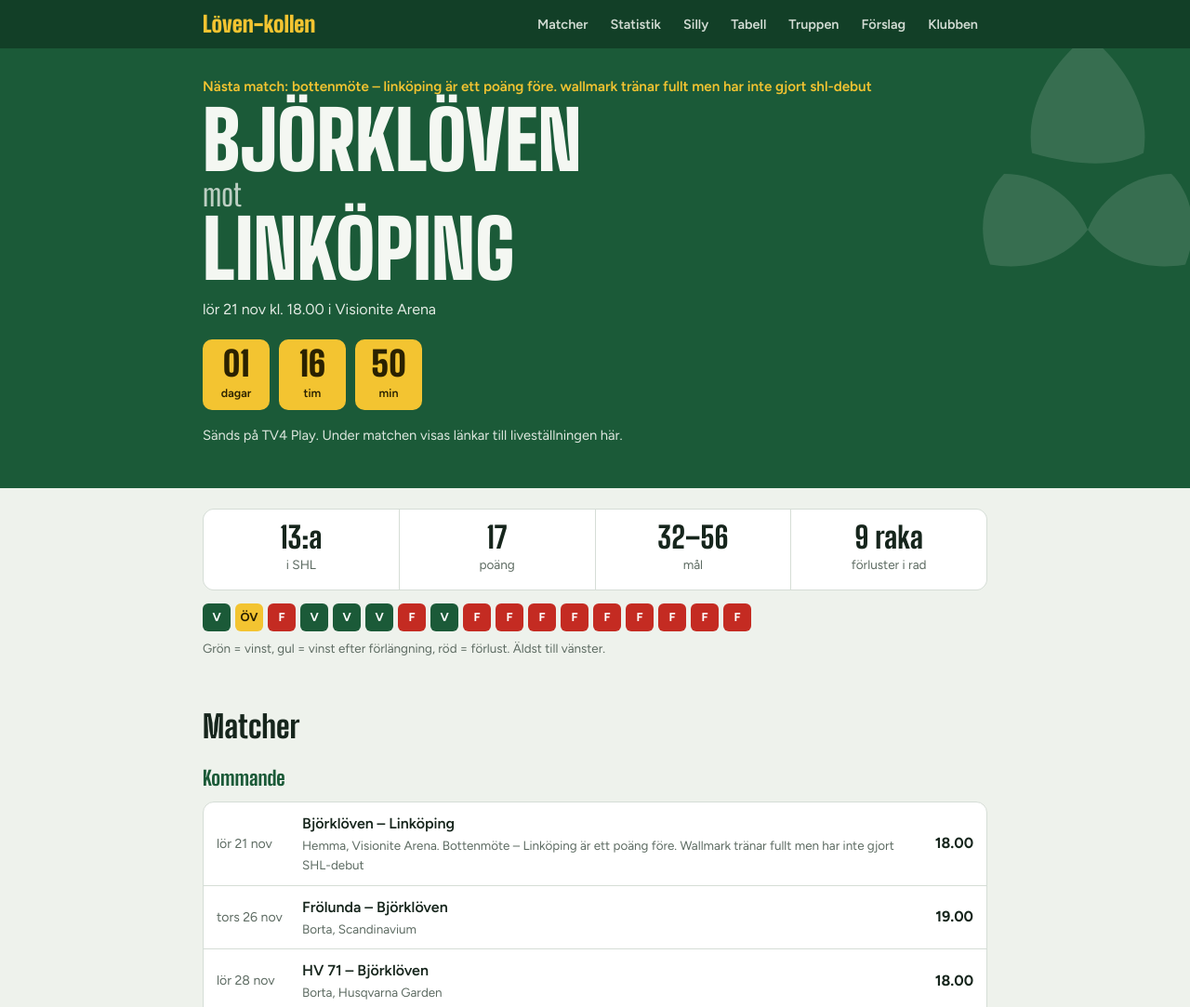
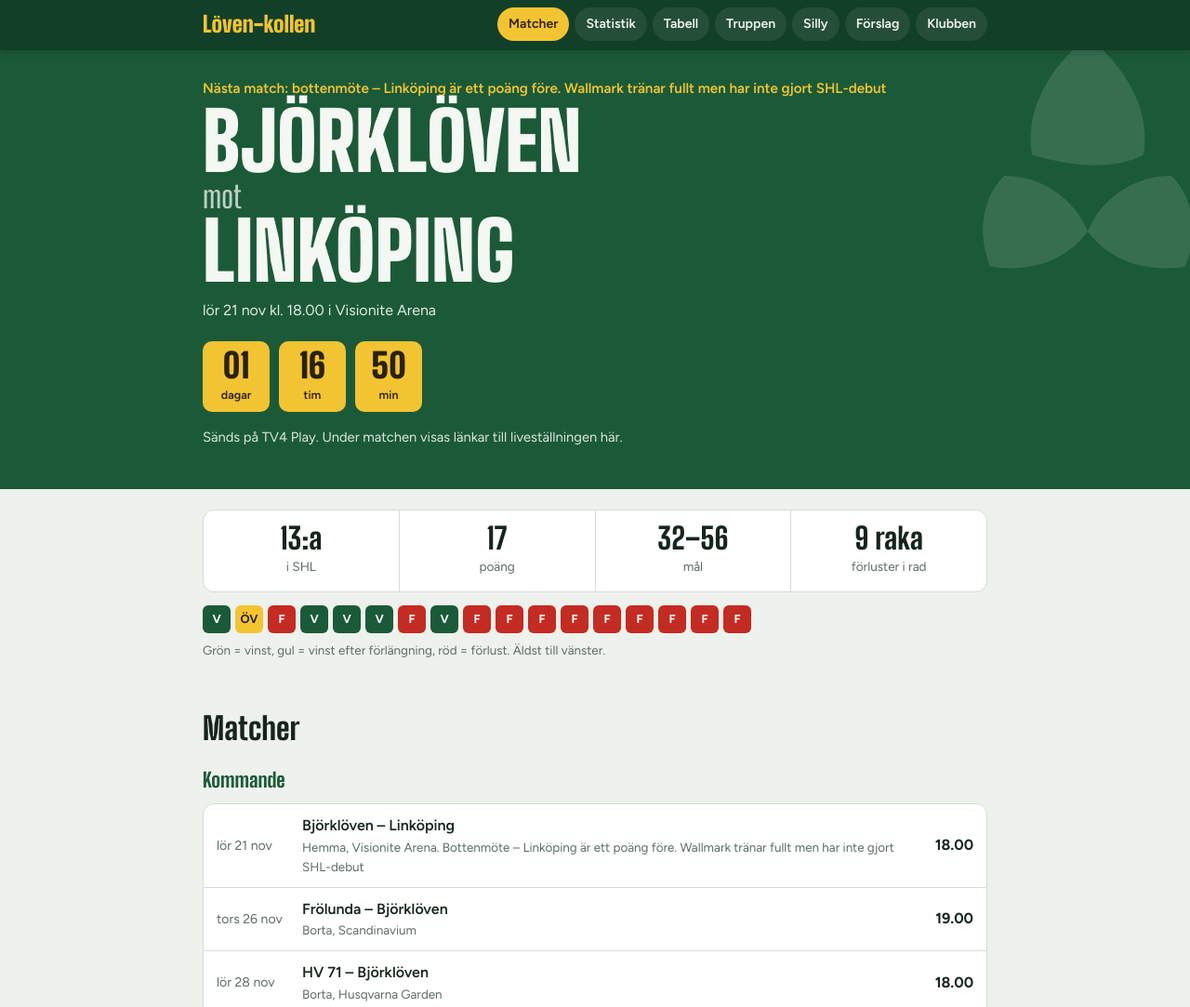
Before and after one commit to bptjd64k8g-max/loven-kollen, a website: page index.html in a window 1280 px wide. Shown: the top 1083 px of the page at 93% size. Drawn offline with Linux system fonts and the light colour scheme.

Commit message:
Menyn i rutnät som ligger kvar överst, Silly före Förslag, ny tröja
Co-Authored-By: Claude Opus 5.5 <noreply@anthropic.com>
Claude-Session: https://claude.ai/code/session_0188SkNJeNdYEeWG9YRsargo

```diff
--- a/index.html
+++ b/index.html
@@ -46,11 +46,14 @@ section{padding:38px 0 6px}
 
 /* nav */
 nav{position:sticky;top:env(safe-area-inset-top,0px);z-index:5;background:var(--green-deep);color:var(--hero-ink)}
-nav .wrap{display:flex;align-items:center;gap:4px;height:52px;overflow-x:auto;scrollbar-width:none}
-nav .wrap::-webkit-scrollbar{display:none}
-.brand{font-family:"Big Shoulders Display",Impact,sans-serif;font-weight:900;font-size:1.5rem;margin-right:auto;padding-right:10px;color:var(--leaf);text-decoration:none;white-space:nowrap}
-nav a.tab{text-decoration:none;font-weight:600;font-size:.9rem;padding:7px 10px;border-radius:999px;white-space:nowrap;color:var(--hero-ink);opacity:.85}
-nav a.tab:hover{opacity:1;background:rgba(255,255,255,.1)}
+nav{box-shadow:0 2px 10px rgba(0,0,0,.18)}
+nav .wrap{display:flex;flex-wrap:wrap;align-items:center;gap:6px 16px;padding-top:8px;padding-bottom:10px}
+.brand{font-family:"Big Shoulders Display",Impact,sans-serif;font-weight:900;font-size:1.5rem;line-height:1.2;color:var(--leaf);text-decoration:none;white-space:nowrap}
+.tabs{display:grid;grid-template-columns:repeat(4,1fr);gap:6px;flex:1 1 100%}
+nav a.tab{text-decoration:none;font-weight:600;font-size:.88rem;padding:7px 4px;border-radius:8px;text-align:center;white-space:nowrap;color:var(--hero-ink);background:rgba(255,255,255,.08)}
+nav a.tab:hover{background:rgba(255,255,255,.16)}
+nav a.tab[aria-current="true"]{background:var(--leaf);color:var(--leaf-ink)}
+@media (min-width:760px){.tabs{display:flex;flex:1 1 auto;justify-content:flex-end;flex-wrap:wrap}nav a.tab{padding:7px 12px;border-radius:999px}}
 
 /* hero */
 .hero{background:var(--green);color:var(--hero-ink);position:relative;overflow:hidden}
@@ -155,8 +158,8 @@ tr.us td:first-child{color:var(--ink)}
 .roster summary:hover .nm{color:var(--head)}
 .roster summary b{font-family:"Big Shoulders Display",Impact,sans-serif;font-weight:800;width:26px;text-align:right;color:var(--muted)}
 .roster .x{color:var(--muted);font-size:.8rem;margin-left:auto}
-.pcard{display:grid;grid-template-columns:76px 1fr;gap:12px;align-items:start;padding:6px 0 14px}
-.pcard svg{width:76px;height:auto;display:block}
+.pcard{display:grid;grid-template-columns:96px 1fr;gap:12px;align-items:start;padding:6px 0 14px}
+.pcard svg{width:96px;height:auto;display:block}
 .pcard .bio{font-size:.86rem;color:var(--muted);margin:0 0 8px;line-height:1.45}
 .pstats{display:grid;grid-template-columns:repeat(5,1fr);gap:1px;background:var(--line);border:1px solid var(--line);border-radius:8px;overflow:hidden}
 .pstats div{background:var(--surface);text-align:center;padding:6px 2px}
@@ -180,13 +183,15 @@ footer{padding:34px 0 44px;color:var(--muted);font-size:.86rem}
 <nav aria-label="Sektioner">
   <div class="wrap">
     <a class="brand" href="#top">Löven-kollen</a>
+    <div class="tabs">
       <a class="tab" href="#matcher">Matcher</a>
       <a class="tab" href="#statistik">Statistik</a>
-    <a class="tab" href="#silly">Silly</a>
       <a class="tab" href="#tabell">Tabell</a>
       <a class="tab" href="#truppen">Truppen</a>
+      <a class="tab" href="#silly">Silly</a>
       <a class="tab" href="#forslag">Förslag</a>
       <a class="tab" href="#klubben">Klubben</a>
+    </div>
   </div>
 </nav>
 
@@ -229,6 +234,18 @@ footer{padding:34px 0 44px;color:var(--muted);font-size:.86rem}
     <p class="tl">Placering bland SHL:s 14 lag. Källa: Svenska Ishockeyförbundet.</p>
   </section>
 
+  <section id="tabell" aria-labelledby="t-h">
+    <h2 id="t-h">SHL-tabellen</h2>
+    <div class="tablewrap"><table class="league" id="table"></table></div>
+    <p class="tl">Plats 1–6 direkt till kvartsfinal (heldragen linje), 7–10 play-in (streckad), 13–14 kvalar.</p>
+  </section>
+
+  <section id="truppen" aria-labelledby="tr-h">
+    <h2 id="tr-h">Truppen</h2>
+    <div class="roster" id="roster"></div>
+    <p class="tl">Tryck på en spelare för att se mer. Huvudtränare Magnus Bogren, sportchef Per Kenttä. C = kapten, A = assisterande.</p>
+  </section>
+
   <section id="silly" aria-labelledby="si-h">
     <h2 id="si-h">Silly, rykten och nyförvärv</h2>
     <p class="sub">Bekräftade affärer är gröna, rykten gula. Rykten är just rykten tills klubben bekräftar.</p>
@@ -240,18 +257,6 @@ footer{padding:34px 0 44px;color:var(--muted);font-size:.86rem}
       <button type="button" data-f="besked" aria-pressed="false">Besked</button>
     </div>
     <ul class="feed" id="feed"></ul>
-  </section>
-
-  <section id="tabell" aria-labelledby="t-h">
-    <h2 id="t-h">SHL-tabellen</h2>
-    <div class="tablewrap"><table class="league" id="table"></table></div>
-    <p class="tl">Plats 1–6 direkt till kvartsfinal (heldragen linje), 7–10 play-in (streckad), 13–14 kvalar.</p>
-  </section>
-
-  <section id="truppen" aria-labelledby="tr-h">
-    <h2 id="tr-h">Truppen</h2>
-    <div class="roster" id="roster"></div>
-    <p class="tl">Tryck på en spelare för att se mer. Huvudtränare Magnus Bogren, sportchef Per Kenttä. C = kapten, A = assisterande.</p>
   </section>
 
   <section id="forslag" aria-labelledby="f-h">
@@ -290,6 +295,18 @@ const UPDATED = D.updatedText;
 const US = "IF Björklöven";
 const RESULTS = D.results, UPCOMING = D.upcoming, ARENAS = D.arenas, TABLE = D.table,
       PLAYERS = D.players, GOALIES = D.goalies || [], NUMS = D.nums, FEED = D.feed, ROSTER = D.roster, BIO = D.bio;
+
+/* menyn: rätt avstånd vid hopp, och markera aktuell flik */
+const navEl = document.querySelector("nav");
+const fitNav = () => { document.documentElement.style.scrollPaddingTop = (navEl.offsetHeight + 8) + "px"; };
+fitNav(); window.addEventListener("resize", fitNav);
+const tabEls = [...document.querySelectorAll("nav a.tab")];
+if ("IntersectionObserver" in window) {
+  const io = new IntersectionObserver(es => es.forEach(e => {
+    if (e.isIntersecting) tabEls.forEach(a => a.setAttribute("aria-current", String(a.getAttribute("href") === "#" + e.target.id)));
+  }), { rootMargin: "-45% 0px -50% 0px" });
+  tabEls.forEach(a => { const s = document.querySelector(a.getAttribute("href")); if (s) io.observe(s); });
+}
 
 /* helpers */
 const $ = id => document.getElementById(id);
@@ -337,7 +354,7 @@ function renderHero(n){
   if (!n){ h.innerHTML = `<p class="kicker">Inga inlagda matcher</p><h1 class="matchup"><span>Björklöven</span></h1>`; return; }
   const d = toDate(n[0],n[1]), home = n[2]==="H";
   const a = home ? "Björklöven" : shortName(n[3]), b = home ? shortName(n[3]) : "Björklöven";
-  h.innerHTML = `<p class="kicker">Nästa match${n[4]?": "+esc(n[4]).toLowerCase():""}</p>
+  h.innerHTML = `<p class="kicker">Nästa match${n[4]?": "+esc(n[4].charAt(0).toLowerCase()+n[4].slice(1)):""}</p>
     <h1 class="matchup"><span>${esc(a)}</span><span class="vs">mot</span><span>${esc(b)}</span></h1>
     <p class="meta">${fmtDate(d)} kl. ${n[1]?n[1].replace(":","."):"–"} i ${home?"Visionite Arena":esc(ARENAS[n[3]]||"")}</p>
     <div id="cd"></div>`;
@@ -441,7 +458,30 @@ renderFeed();
 
 /* trupp */
 const posName = {"Målvakter":"Målvakt","Backar":"Back","Centrar":"Center","Forwards":"Forward"};
-const jersey = n => `<svg viewBox="0 0 80 84" aria-hidden="true"><path d="M24 4h32l20 12-8 18-8-4v50H20V30l-8 4-8-18z" fill="var(--green)" stroke="var(--leaf)" stroke-width="3" stroke-linejoin="round"/><path d="M30 4c2 7 18 7 20 0" fill="none" stroke="var(--leaf)" stroke-width="3"/><text x="40" y="62" text-anchor="middle" font-family="Big Shoulders Display, Impact, sans-serif" font-weight="900" font-size="30" fill="var(--leaf)">${n}</text></svg>`;
+let jid = 0;
+const jersey = n => { const id = "j" + (jid++); return `<svg viewBox="0 0 120 116" aria-hidden="true">
+  <defs>
+    <clipPath id="${id}"><path d="M40 8 L20 14 L3 33 L10 64 L27 59 L29 110 Q60 114 91 110 L93 59 L110 64 L117 33 L100 14 L80 8 Q60 20 40 8Z"/></clipPath>
+    <linearGradient id="${id}s" x1="0" x2="1"><stop offset="0" stop-color="#fff" stop-opacity=".18"/><stop offset=".45" stop-color="#fff" stop-opacity="0"/><stop offset="1" stop-color="#000" stop-opacity=".22"/></linearGradient>
+  </defs>
+  <ellipse cx="60" cy="112" rx="34" ry="3" fill="#000" opacity=".15"/>
+  <g clip-path="url(#${id})">
+    <rect width="120" height="116" fill="#1B5A38"/>
+    <path d="M0 0H120V27Q60 33 0 27Z" fill="#F3C431"/>
+    <path d="M0 28Q60 34 120 28V31Q60 37 0 31Z" fill="#fff"/>
+    <g stroke-width="5"><path d="M0 51L32 43M88 43L120 51" stroke="#F3C431"/><path d="M0 57L32 49M88 49L120 57" stroke="#fff" stroke-width="2.5"/></g>
+    <rect y="92" width="120" height="7" fill="#F3C431"/><rect y="100.5" width="120" height="2.5" fill="#fff"/>
+    <path d="M27 59L29 110" stroke="#0f3a24" stroke-width="1.2" opacity=".5"/><path d="M93 59L91 110" stroke="#0f3a24" stroke-width="1.2" opacity=".5"/>
+    <rect width="120" height="116" fill="url(#${id}s)"/>
+  </g>
+  <path d="M40 8 L20 14 L3 33 L10 64 L27 59 L29 110 Q60 114 91 110 L93 59 L110 64 L117 33 L100 14 L80 8 Q60 20 40 8Z" fill="none" stroke="#0f3a24" stroke-width="1.5" stroke-linejoin="round"/>
+  <path d="M40 8 Q60 20 80 8 L74 6 Q60 15 46 6Z" fill="#fff"/>
+  <path d="M46 7 L60 24 L74 7" fill="none" stroke="#F3C431" stroke-width="3.5" stroke-linejoin="round"/>
+  <path d="M56 13l8 2M55 17l9 1" stroke="#fff" stroke-width="1"/>
+  <text x="60" y="76" text-anchor="middle" font-family="Big Shoulders Display, Impact, sans-serif" font-weight="900" font-size="${String(n).length > 1 ? 36 : 40}" fill="#fff" stroke="#F3C431" stroke-width="1.6" paint-order="stroke">${n}</text>
+  <text x="15" y="41" text-anchor="middle" font-family="Big Shoulders Display, Impact, sans-serif" font-weight="900" font-size="10" fill="#fff" transform="rotate(-20 15 41)">${n}</text>
+  <text x="105" y="41" text-anchor="middle" font-family="Big Shoulders Display, Impact, sans-serif" font-weight="900" font-size="10" fill="#fff" transform="rotate(20 105 41)">${n}</text>
+</svg>`; };
 Object.entries(ROSTER).forEach(([pos, players]) => {
   const box = el("div"); box.append(el("h3","",esc(pos)));
   const ul = el("ul");
```
Lines whose indentation alone changed are shown as unchanged.
